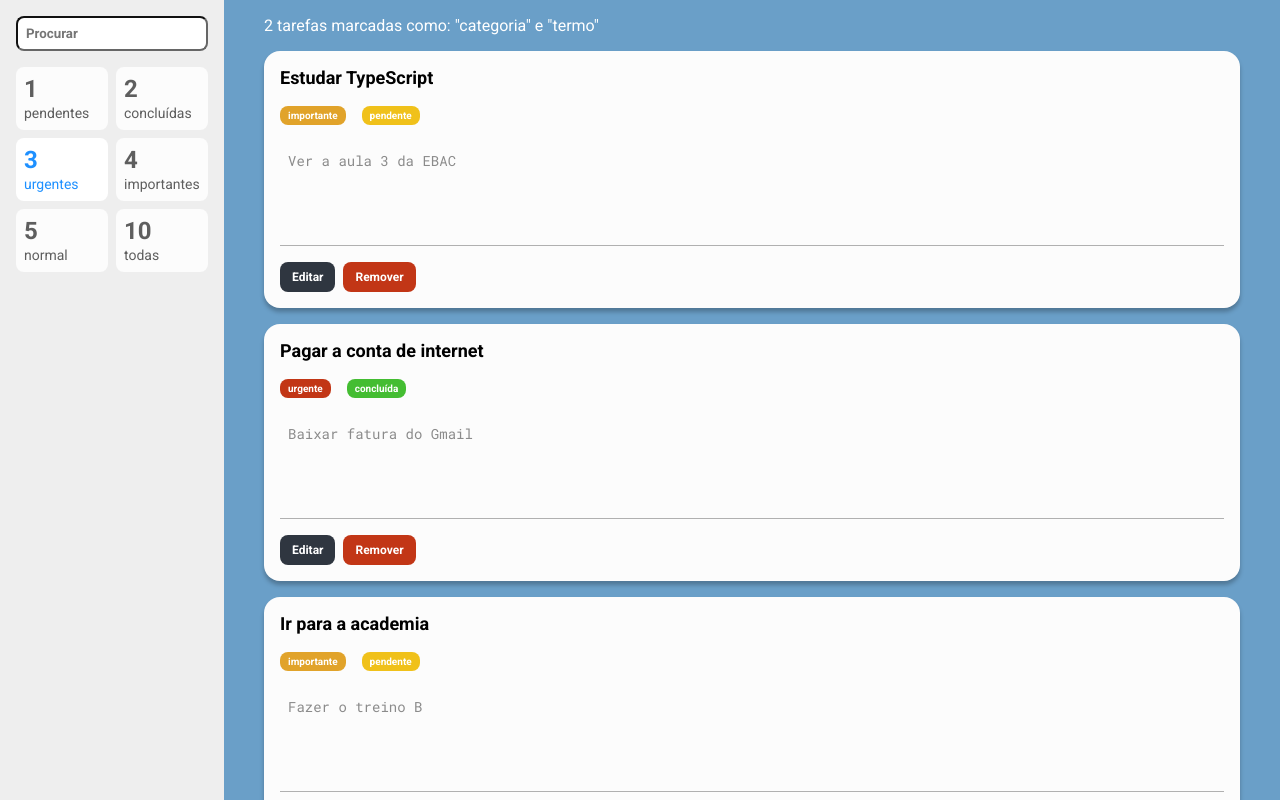
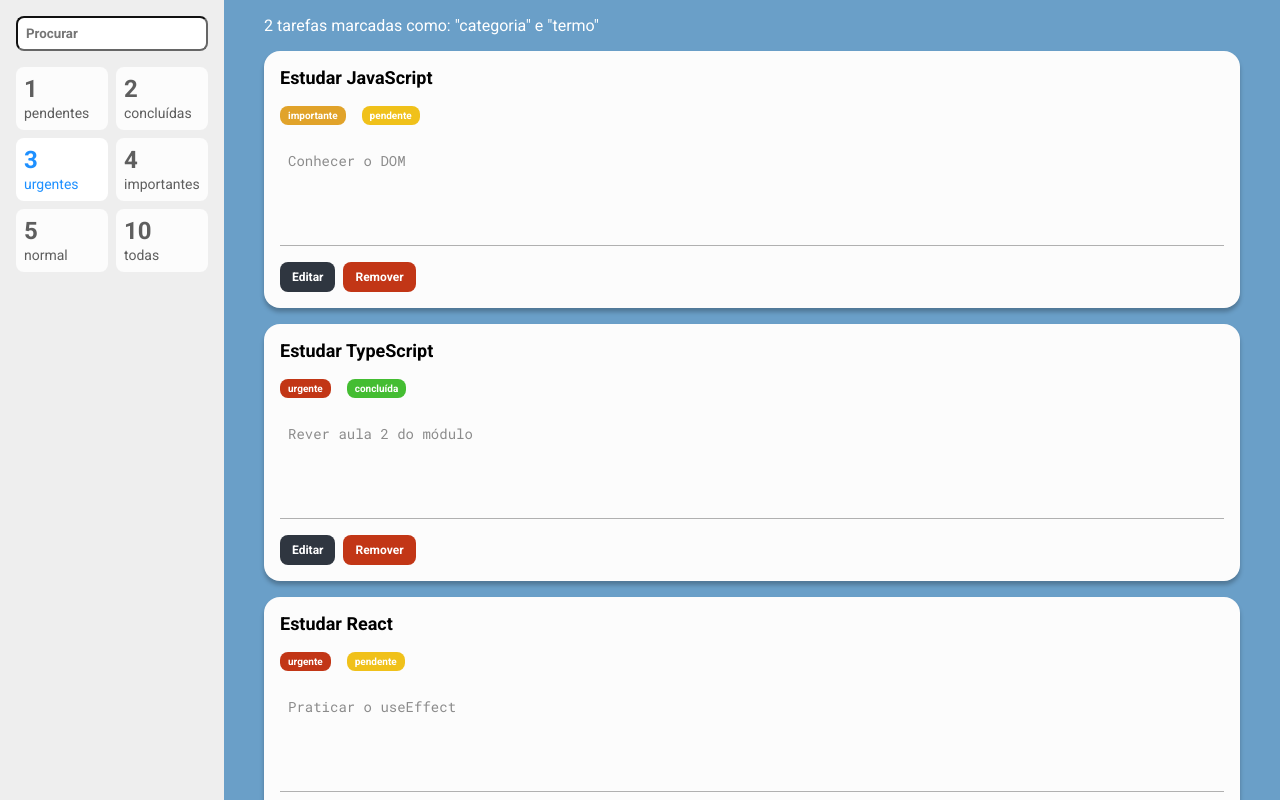
Before and after one commit to diegofelipesoares/minhas-tarefas, a React (Create React App) app: page / in a window 1280 px wide. Built offline with nearby package versions, Linux system fonts and the light colour scheme.

Commit message:
Redux parte 2

```diff
--- a/src/containers/ListaDeTarefas/index.tsx
+++ b/src/containers/ListaDeTarefas/index.tsx
@@ -1,41 +1,27 @@
+import { useSelector } from 'react-redux'
 import Tarefa from "../../components/Tarefa"
 import { Container, Lista, ResumoFiltros } from "./styles"
-import * as enums from '../../utils/enums/Tarefa'
+import { RootReducer } from "../../store"
 
-const tarefas = [
-  {
-    titulo: 'Estudar TypeScript',
-    descricao: 'Ver a aula 3 da EBAC',
-    prioridade: enums.Prioridade.IMPORTANTE,
-    status: enums.Status.PENDENTE
-  },
-  {
-    titulo: 'Pagar a conta de internet',
-    descricao: 'Baixar fatura do Gmail',
-    prioridade: enums.Prioridade.URGENTE,
-    status: enums.Status.CONCLUIDA
-  },
-  {
-    titulo: 'Ir para a academia',
-    descricao: 'Fazer o treino B',
-    prioridade: enums.Prioridade.IMPORTANTE,
-    status: enums.Status.PENDENTE
-  },
-]
-
-const ListaDeTarefas = () => (
+const ListaDeTarefas = () => {
+  const { tarefas } = useSelector((state: RootReducer) => state)
+  return (
       <Container>
         <ResumoFiltros>2 tarefas marcadas como: "categoria" e "termo"</ResumoFiltros>
-
         <ul>
           {tarefas.map((t) => (
             <Lista key={t.titulo}>
-          <Tarefa descricao={t.descricao} titulo={t.titulo} prioridade={t.prioridade} status={t.status}/>
+              <Tarefa
+                descricao={t.descricao}
+                titulo={t.titulo}
+                prioridade={t.prioridade}
+                status={t.status}
+              />
             </Lista>
           ))}
         </ul>
-
       </Container>
   )
+}
 
 export default ListaDeTarefas
--- a/src/models/Tarefa.ts
+++ b/src/models/Tarefa.ts
@@ -14,7 +14,6 @@ class Tarefa{
     descricao: string,
     id: number
   ){
-
     this.titulo = titulo
     this.prioridade = prioridade
     this.status = status
--- a/src/store/reducers/tarefas.ts
+++ b/src/store/reducers/tarefas.ts
@@ -30,7 +30,7 @@ const tarefasSlice = createSlice({
   ],
   reducers: {
     remover: (state, action: PayloadAction<number>) => {
-      state = state.filter(tarefa => tarefa.id != action.payload)
+      return state.filter(tarefa => tarefa.id !== action.payload)
     }
   }
 })
```
Lines whose indentation alone changed are shown as unchanged.
